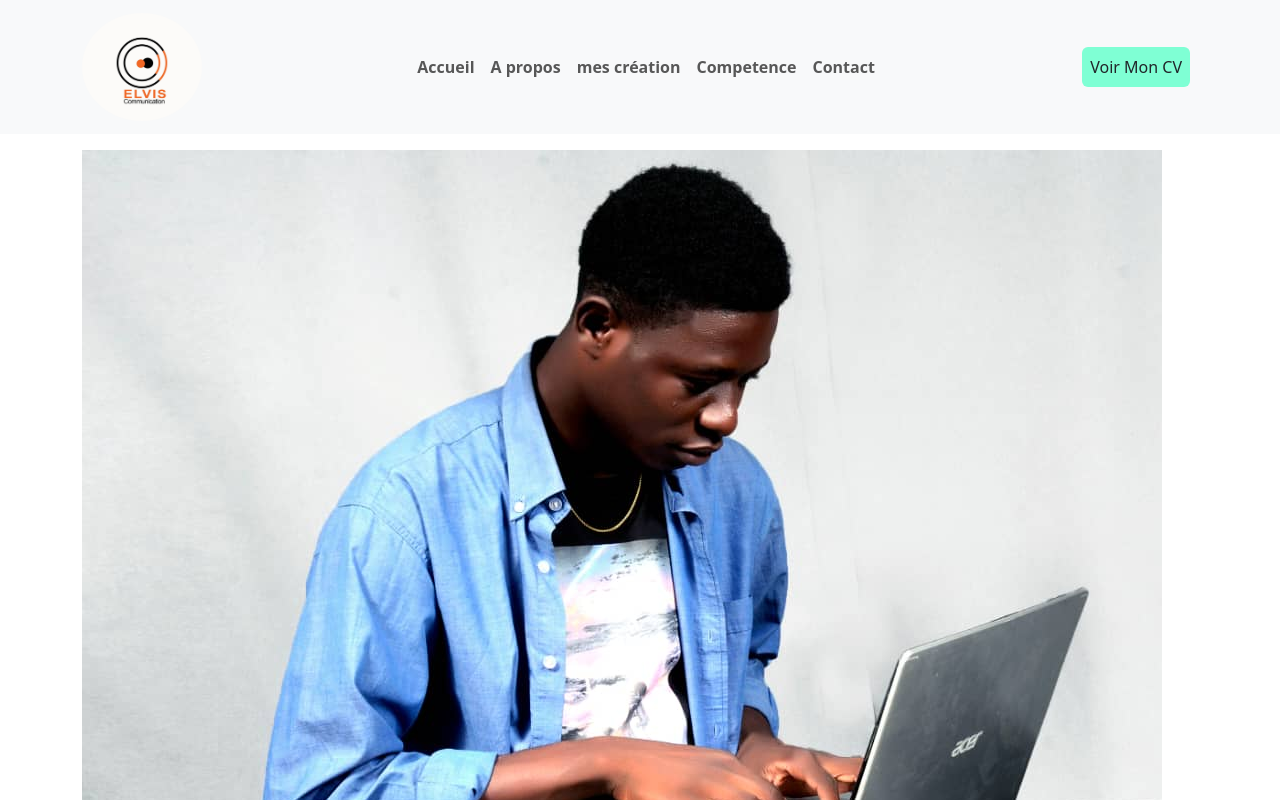
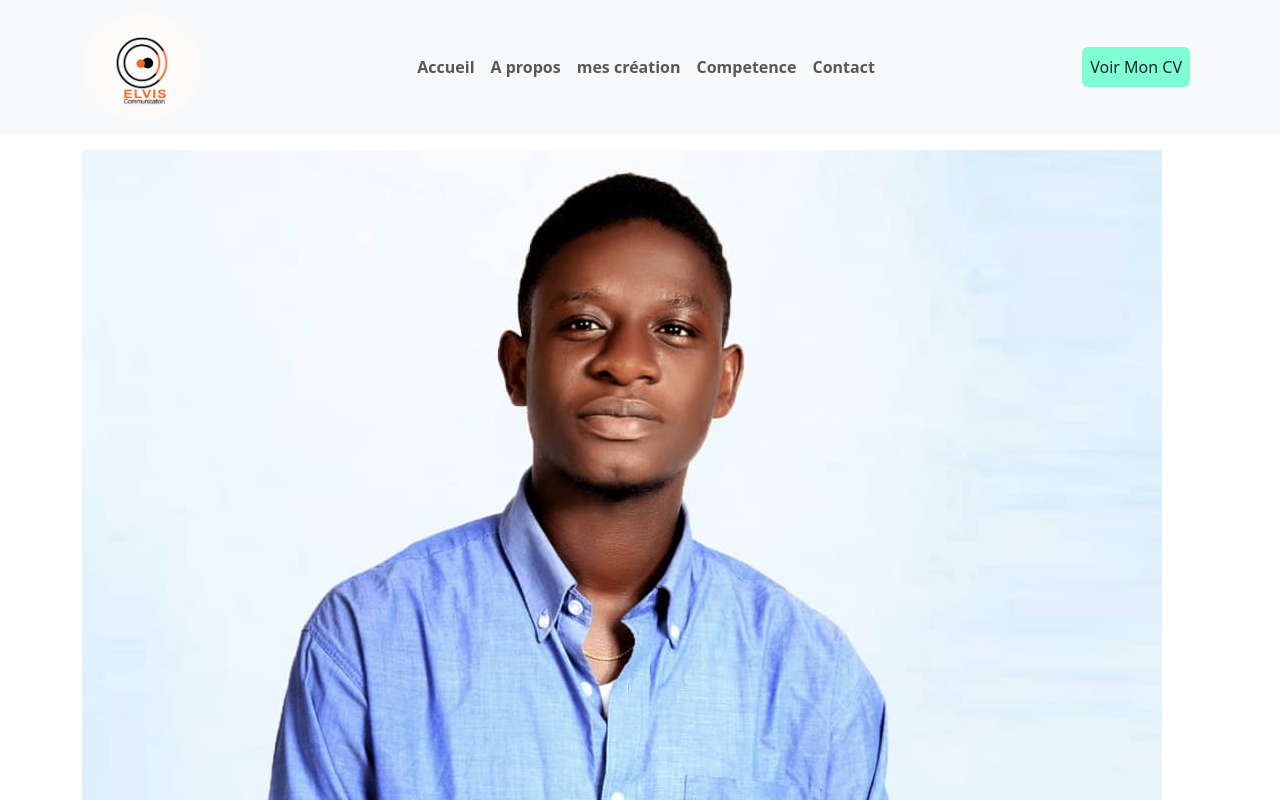
Before and after one commit to leoniegondo225/elvisAdjegbe, a Next.js app: page /about in a window 1280 px wide. Shown: the top 800 px of the page. Built offline with nearby package versions, Linux system fonts and the light colour scheme.

Commit message:
change about

```diff
--- a/app/about/page.tsx
+++ b/app/about/page.tsx
@@ -14,7 +14,7 @@ function About() {
         <NavBar/>
         <div className="container">
         <div className="mb-5">
-           <img src="img/hero1.jpg" alt="photo elvis" className="img-fluid" />
+           <img src="img/about.jpg" alt="photo elvis" className="img-fluid" />
         </div>
         <div className="container">
             <h1 className="fw-bold text-center">A propos de moi</h1>
```
Also changed, not shown: public/img/about.jpg (added).
